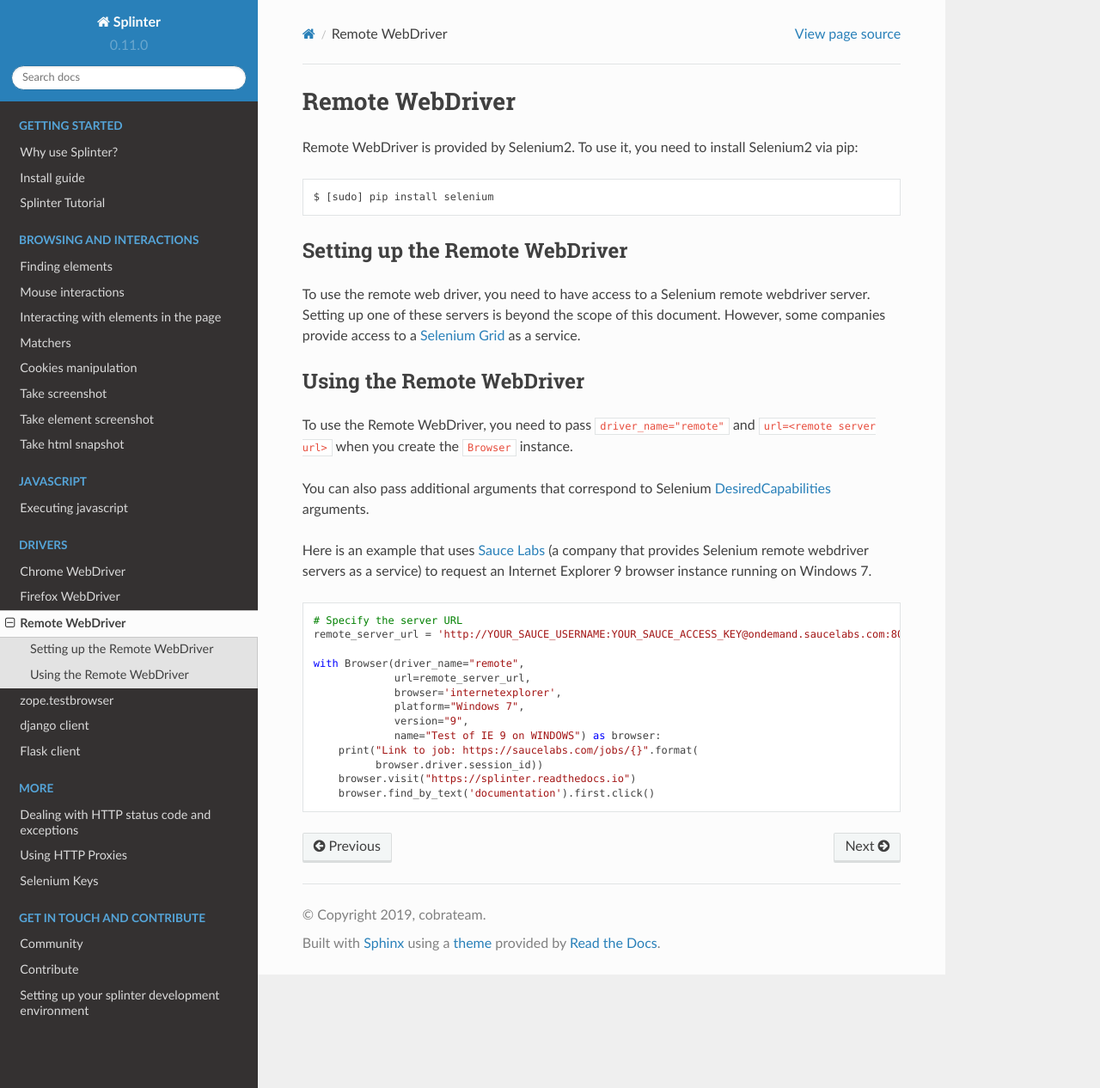
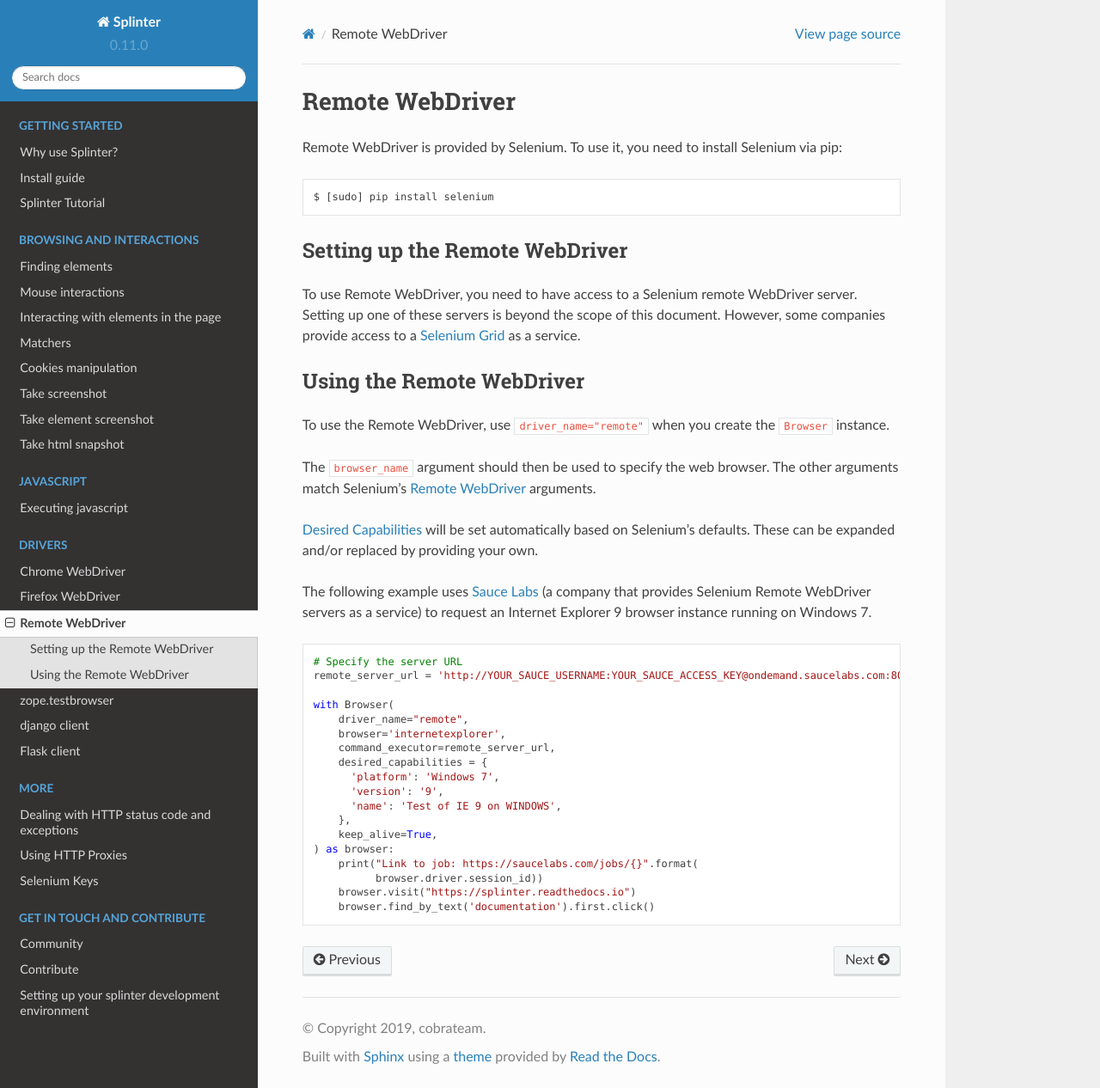
Before and after one commit to cobrateam/splinter, a Sphinx documentation site: the page built from docs/drivers/remote.rst, in a window 1280 px wide and 1266 px high. Shown: the whole window at 86% size. Built offline with Sphinx 7.4.7 and the Read the Docs theme 2.0.0, drawn with Linux system fonts in a browser that asks for light colours; pages that are not in the unit, such as notebooks, are missing from menus.

Commit message:
Accept all valid arguments for Remote WebDriver

```diff
--- a/docs/drivers/remote.rst
+++ b/docs/drivers/remote.rst
@@ -3,7 +3,7 @@
    license that can be found in the LICENSE file.
 
 .. meta::
-    :description: How to use splinter with Remote webdriver
+    :description: How to use splinter with Remote WebDriver
     :keywords: splinter, python, tutorial, how to install, installation, remote, selenium
 
 
@@ -11,8 +11,8 @@
 Remote WebDriver
 ++++++++++++++++
 
-Remote WebDriver is provided by Selenium2. To use it, you need to install
-Selenium2 via pip:
+Remote WebDriver is provided by Selenium. To use it, you need to install
+Selenium via pip:
 
 .. highlight:: bash
 
@@ -23,22 +23,24 @@ Selenium2 via pip:
 Setting up the Remote WebDriver
 -------------------------------
 
-To use the remote web driver, you need to have access to a Selenium remote
-webdriver server. Setting up one of these servers is beyond the scope of this
+To use Remote WebDriver, you need to have access to a Selenium remote
+WebDriver server. Setting up one of these servers is beyond the scope of this
 document. However, some companies provide access to a `Selenium Grid`_ as a service.
 
 
 Using the Remote WebDriver
 --------------------------
 
-To use the Remote WebDriver, you need to pass ``driver_name="remote"``
-and ``url=<remote server url>`` when you create the ``Browser`` instance.
+To use the Remote WebDriver, use ``driver_name="remote"`` when you create the ``Browser`` instance.
 
-You can also pass additional arguments that
-correspond to Selenium `DesiredCapabilities`_ arguments.
+The ``browser_name`` argument should then be used to specify the web browser.
+The other arguments match Selenium's `Remote WebDriver`_ arguments.
 
-Here is an example that uses `Sauce Labs`_ (a company that provides Selenium
-remote webdriver servers as a service) to request an Internet Explorer 9
+`Desired Capabilities`_ will be set automatically based on Selenium's defaults.
+These can be expanded and/or replaced by providing your own.
+
+The following example uses `Sauce Labs`_ (a company that provides Selenium
+Remote WebDriver servers as a service) to request an Internet Explorer 9
 browser instance running on Windows 7.
 
 .. highlight:: python
@@ -48,18 +50,24 @@ browser instance running on Windows 7.
     # Specify the server URL
     remote_server_url = 'http://YOUR_SAUCE_USERNAME:YOUR_SAUCE_ACCESS_KEY@ondemand.saucelabs.com:80/wd/hub'
 
-    with Browser(driver_name="remote",
-                 url=remote_server_url,
-                 browser='internetexplorer',
-                 platform="Windows 7",
-                 version="9",
-                 name="Test of IE 9 on WINDOWS") as browser:
+    with Browser(
+        driver_name="remote",
+        browser='internetexplorer',
+        command_executor=remote_server_url,
+        desired_capabilities = {
+          'platform': 'Windows 7',
+          'version': '9',
+          'name': 'Test of IE 9 on WINDOWS',
+        },
+        keep_alive=True,
+    ) as browser:
         print("Link to job: https://saucelabs.com/jobs/{}".format(
               browser.driver.session_id))
         browser.visit("https://splinter.readthedocs.io")
         browser.find_by_text('documentation').first.click()
 
 
-.. _Selenium Grid: https://code.google.com/p/selenium/wiki/Grid2
-.. _DesiredCapabilities: https://code.google.com/p/selenium/wiki/DesiredCapabilities
+.. _Desired Capabilities: https://selenium.dev/selenium/docs/api/py/webdriver/selenium.webdriver.common.desired_capabilities.html
+.. _Selenium Grid: https://selenium.dev/documentation/en/grid/
 .. _Sauce Labs: https://saucelabs.com
+.. _Remote WebDriver: https://selenium.dev/selenium/docs/api/py/webdriver_remote/selenium.webdriver.remote.webdriver.html
```
Also changed, not shown: 1 other file.
